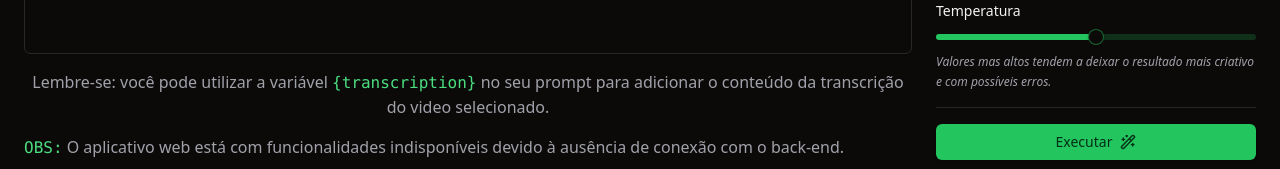
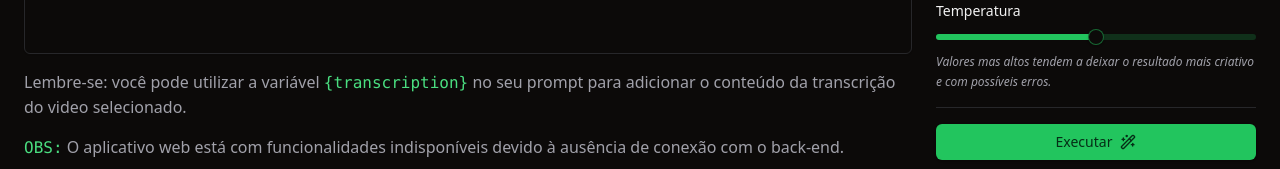
Before and after one commit to pablokaliel/Ai-Upload, a React (Vite) app: page / in a window 1280 px wide. Shown: the part 746-915 px from the top of the page. Built offline with nearby package versions, Linux system fonts and the light colour scheme; no server answers.

Commit message:
removed centered text in desktop mode

```diff
--- a/src/App.tsx
+++ b/src/App.tsx
@@ -73,7 +73,7 @@ export function App() {
               value={completion}
             />
           </div>
-          <p className="text-small text-muted-foreground text-center">
+          <p className="text-small text-muted-foreground max-md:text-center">
             Lembre-se: você pode utilizar a variável{" "}
             <code className="text-green-400">{"{transcription}"}</code> no seu
             prompt para adicionar o conteúdo da transcrição do video
```
